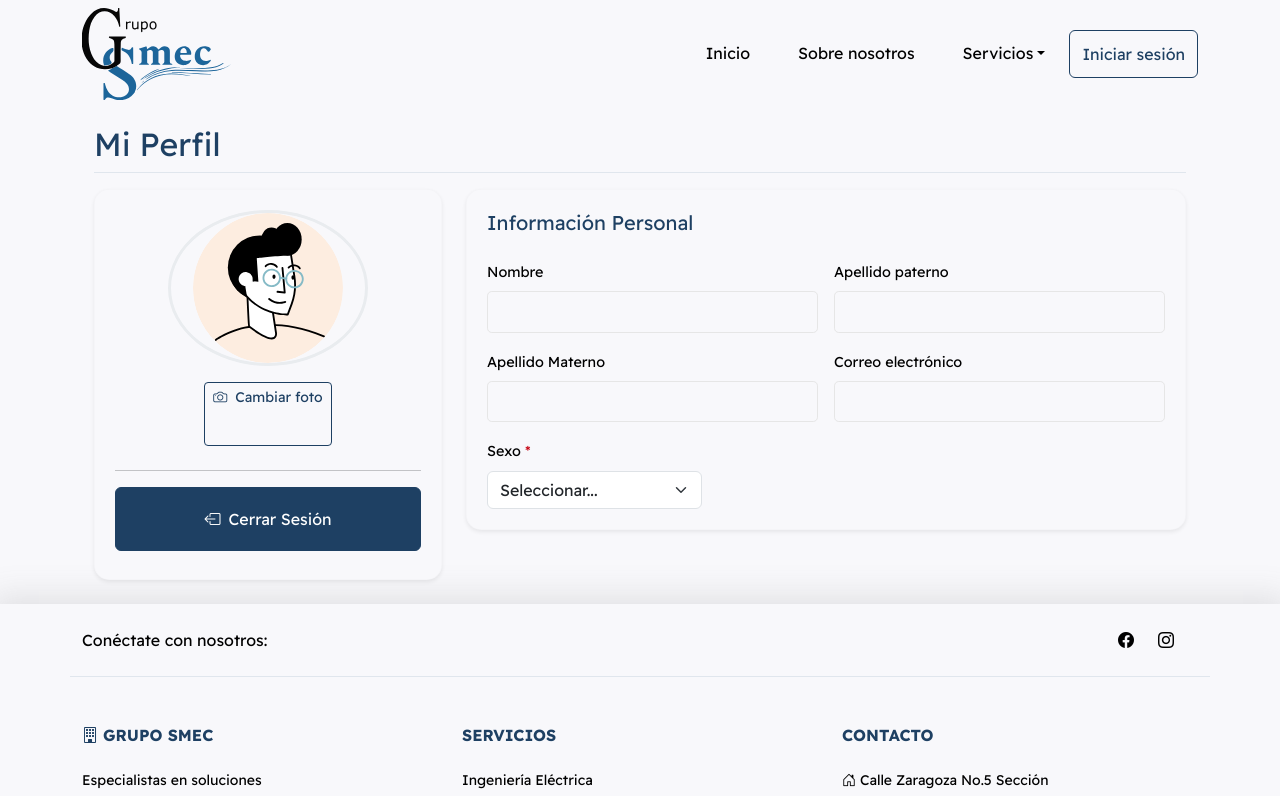
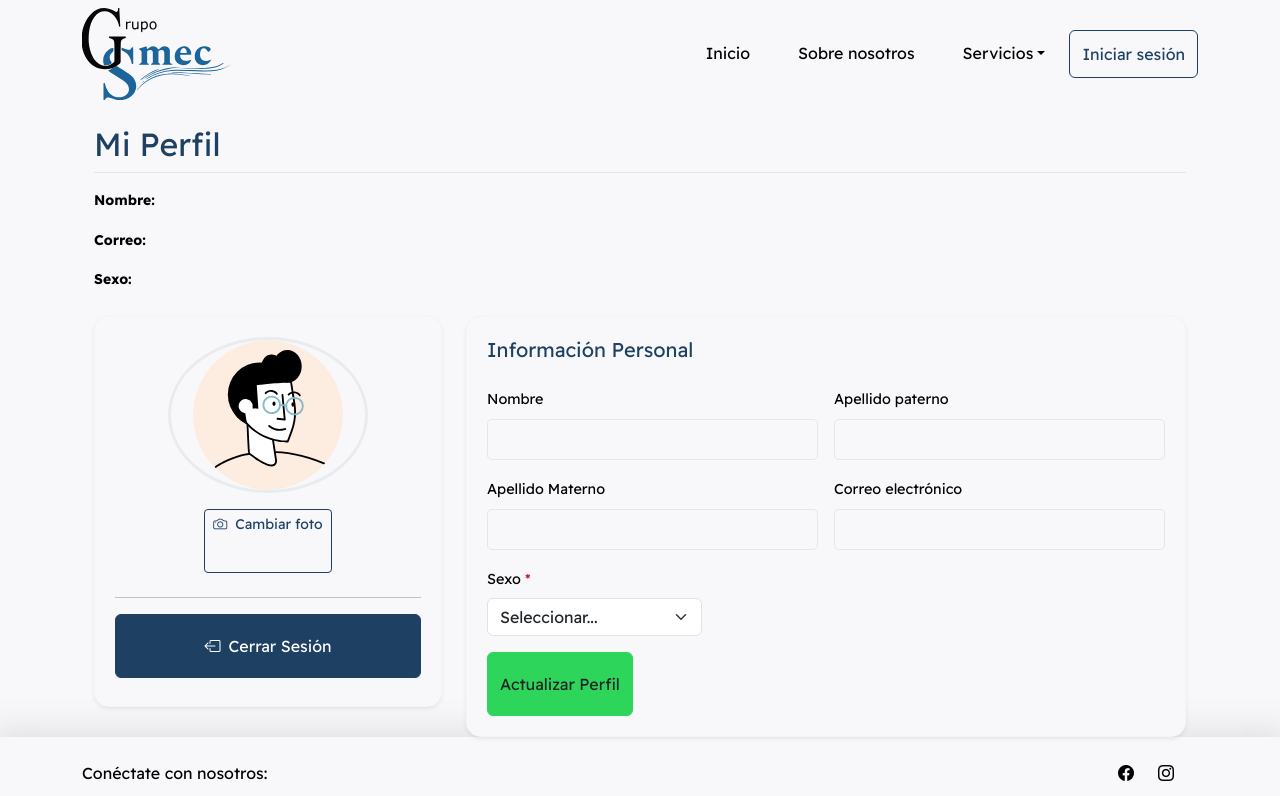
Before and after one commit to Rodrigo12a/frontend-grupo-smec, an Angular app: page /profile in a window 1280 px wide. Shown: the top 796 px of the page. Built offline with nearby package versions, Linux system fonts and the light colour scheme.

Commit message:
mi perfil

```diff
--- a/src/app/pages/profile/profile.component.html
+++ b/src/app/pages/profile/profile.component.html
@@ -1,4 +1,3 @@
-<!-- Asegúrate de actualizar el HTML con estos cambios -->
 <app-navbar></app-navbar>
 <div class="container">
   <div class="row">
@@ -6,6 +5,16 @@
       <!-- Encabezado -->
       <div class="d-flex justify-content-between align-items-center pt-3 pb-2 mb-3 border-bottom">
         <h1 class="h2 mb-0">Mi Perfil</h1>
+      </div>
+
+      <!-- Información extra (resumen de datos del perfil) -->
+      <div class="mb-4">
+        <p><strong>Nombre:</strong> {{ profileForm.value.nombre_usuario }} {{ profileForm.value.ap_usuario }}</p>
+        <p><strong>Correo:</strong> {{ profileForm.value.email_usuario }}</p>
+        <p>
+          <strong>Sexo:</strong>
+          {{ profileForm.value.sexo_usuario === '0' ? 'Femenino' : (profileForm.value.sexo_usuario === '1' ? 'Masculino' : '') }}
+        </p>
       </div>
 
       <!-- Contenido principal -->
@@ -41,15 +50,13 @@
           </div>
         </div>
 
-        <!-- Columna derecha - Información -->
+        <!-- Columna derecha - Información Personal -->
         <div class="col-md-8">
           <div class="card shadow-sm">
             <div class="card-body">
               <h5 class="card-title mb-4">Información Personal</h5>
-
               <form [formGroup]="profileForm" (ngSubmit)="updateProfile()">
                 <div class="row g-3">
-                  <!-- Campos del formulario actualizados -->
                   <div class="col-md-6">
                     <label class="form-label">Nombre</label>
                     <input formControlName="nombre_usuario"
@@ -74,27 +81,29 @@
                            type="email"
                            class="form-control">
                   </div>
-
                   <div class="col-md-4 mt-3">
                     <label class="form-label">Sexo <span class="text-danger">*</span></label>
                     <select formControlName="sexo_usuario"
                             class="form-select"
                             required>
-                        <option value="">Seleccionar...</option>
-                        <option value="1">Masculino</option>
-                        <option value="0">Femenino</option>
+                      <option value="">Seleccionar...</option>
+                      <option value="1">Masculino</option>
+                      <option value="0">Femenino</option>
                     </select>
                   </div>
-
-                  <!-- ... (resto del formulario sin cambios) ... -->
+                  <div class="col-12 mt-3">
+                    <button type="submit" class="btn btn-success">
+                      Actualizar Perfil
+                    </button>
+                  </div>
                 </div>
               </form>
             </div>
           </div>
         </div>
+        <!-- Fin Columna derecha -->
       </div>
     </div>
   </div>
 </div>
-
 <app-footer></app-footer>
--- a/src/app/pages/profile/profile.component.ts
+++ b/src/app/pages/profile/profile.component.ts
@@ -7,11 +7,11 @@ import { CommonModule } from '@angular/common';
 import { Router } from '@angular/router';
 
 interface DecodedToken {
-  nombre_usuario: string;
-  ap_usuario: string;
-  am_usuario?: string;
-  email_usuario: string;
-  sexo_usuario: number | string;
+  nombre: string;
+  apellidoP: string;
+  apellidoM: string;
+  email: string;
+  sexo: number | string;
   // Otras propiedades del token, si las hay
 }
 
@@ -60,9 +60,9 @@ export class ProfileComponent implements OnInit {
         const decoded: DecodedToken = jwtDecode(token);
         console.log('Decoded token:', decoded);
 
-        // Verificar y asignar un valor predeterminado si sexo_usuario es undefined o null
-        const sexoValue = (decoded.sexo_usuario !== undefined && decoded.sexo_usuario !== null)
-          ? decoded.sexo_usuario.toString()
+        // Verificar y asignar un valor predeterminado si sexo es undefined o null
+        const sexoValue = (decoded.sexo !== undefined && decoded.sexo !== null)
+          ? decoded.sexo.toString()
           : '0';
 
         this.sexo_usuario = Number(sexoValue);
@@ -72,10 +72,10 @@ export class ProfileComponent implements OnInit {
 
         // Llenar formulario con los datos decodificados
         this.profileForm.patchValue({
-          nombre_usuario: decoded.nombre_usuario,
-          ap_usuario: decoded.ap_usuario,
-          am_usuario: decoded.am_usuario || '',
-          email_usuario: decoded.email_usuario,
+          nombre_usuario: decoded.nombre,
+          ap_usuario: decoded.apellidoP,
+          am_usuario: decoded.apellidoM || '',
+          email_usuario: decoded.email,
           sexo_usuario: sexoValue
         });
       } catch (error) {
```
